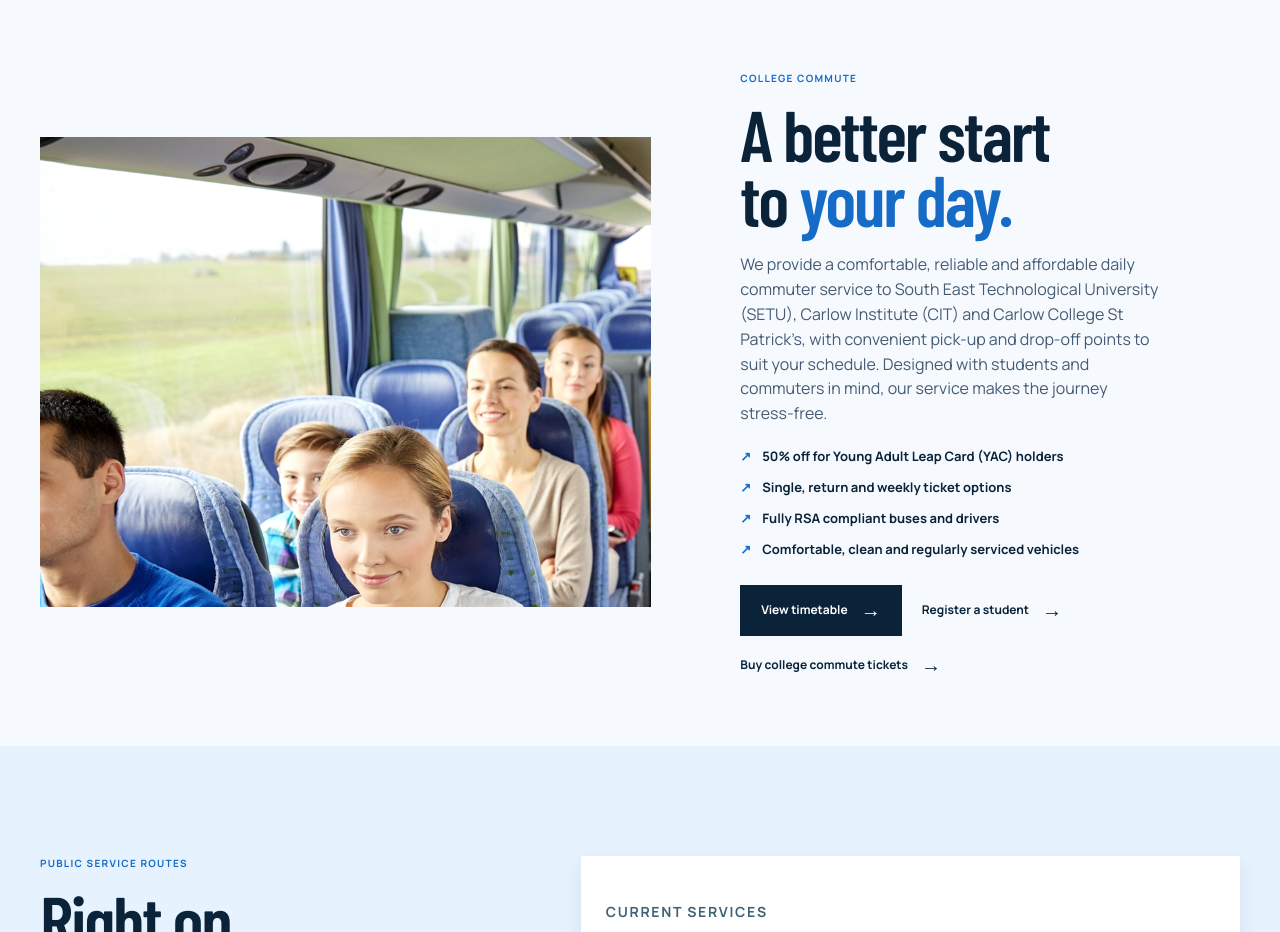
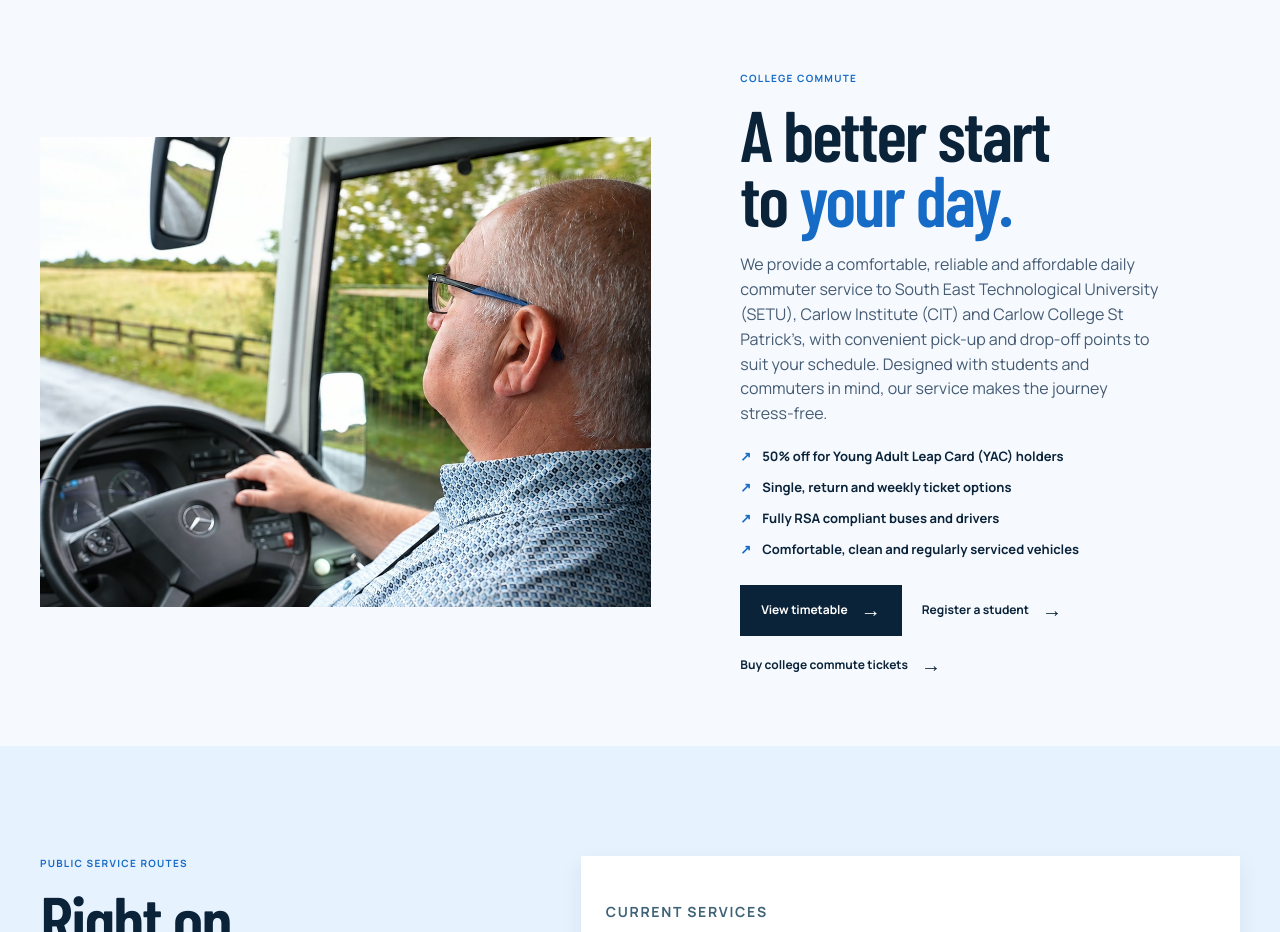
Before and after one commit to EoinOKelly/martleys-website, a React (Vite) app: page / in a window 1280 px wide. Shown: the part 3720-4652 px from the top of the page. Built offline with nearby package versions, Linux system fonts and the light colour scheme.

Commit message:
refresh college commute image with optimised driver photo

```diff
--- a/src/main.jsx
+++ b/src/main.jsx
@@ -4,6 +4,7 @@ import './styles.css';
 import roadImage from './assets/martleys-road-live.jpg';
 import coachDetailImage from './assets/martleys-detail-live.jpg';
 import passengerImage from './assets/martleys-passengers-live.png';
+import collegeCommuteImage from './assets/martleys-college-commute.jpg';
 import concertsEventsImage from './assets/martleys-concerts-events.webp';
 import festivalShuttlesImage from './assets/martleys-festival-shuttles.webp';
 import countrysideCoachImage from './assets/martleys-hero.webp';
@@ -370,7 +371,7 @@ function App() {
         <section id="college" className="school">
           <div className="shell school__grid">
             <Reveal className="school__image">
-              <img src={passengerImage} alt="Passengers travelling comfortably with Martley's" />
+              <img src={collegeCommuteImage} alt="Martley’s driver at the wheel on a commuter journey" />
             </Reveal>
             <Reveal className="school__copy" delay={90}>
               <p className="eyebrow eyebrow--blue">College commute</p>
```
Also changed, not shown: src/assets/martleys-college-commute.jpg (added), 1 other file (tests, documents, lock files or other folders).
